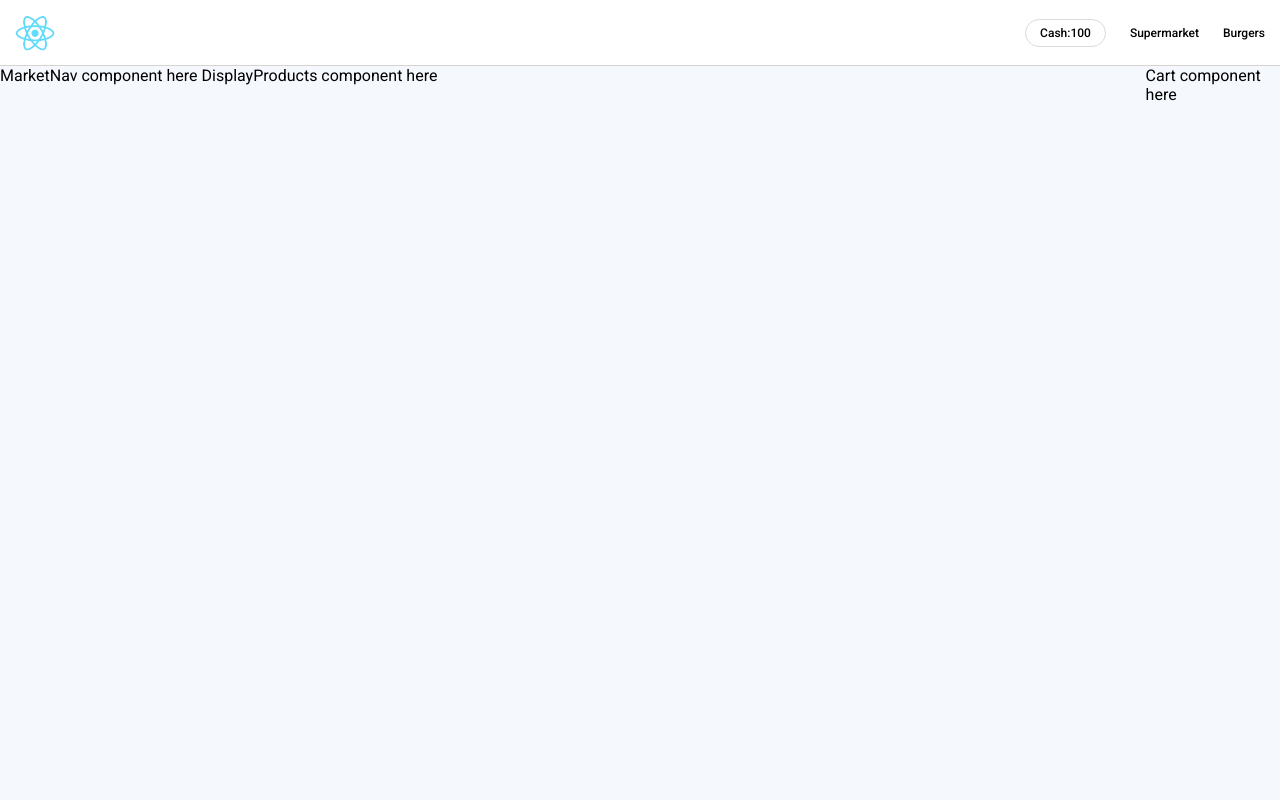
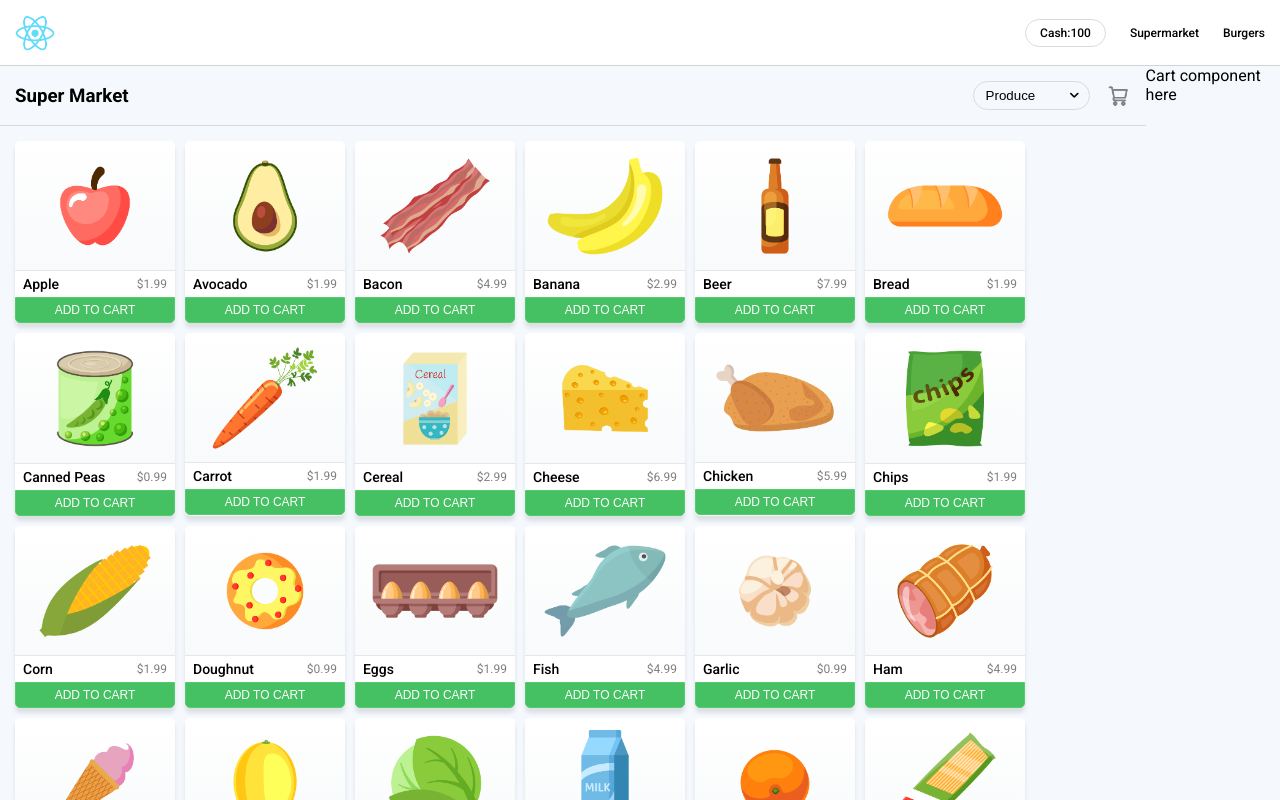
Before and after one commit to mlmirk/reactville, a React (Create React App) app: page /market in a window 1280 px wide. Built offline with nearby package versions, Linux system fonts and the light colour scheme; a web font is replaced by a local one.

Commit message:
add display products

```diff
--- a/src/Components/SuperMarket/CategoryMenu.jsx
+++ b/src/Components/SuperMarket/CategoryMenu.jsx
@@ -1,11 +1,20 @@
 import React from 'react'
 
-const CategoryMenu = () => {
+
+
+
+
+const CategoryMenu = (props) => {
+
+  const categories = [...new Set(props.products.map((product) => product.category))]
+
   return (
-    <select>
-        <option>
-
+    <select onChange={(e) => props.setProductCategory(e.target.value)} >
+      {categories.map((category, idx) => (
+        <option key={idx} value={category}>
+        {category}
         </option>
+      ))}
     </select>
   )
 }
--- a/src/Components/SuperMarket/DisplayProducts.jsx
+++ b/src/Components/SuperMarket/DisplayProducts.jsx
@@ -1,12 +1,28 @@
 import React from 'react'
+import Product from './Product'
 
-const DisplayProducts = () => {
 
+const DisplayProducts = (props) => {
+  console.log(props)
   return (
     <div className="product-list">
-      Use the map function and Product component here
+    {props.products.map((ele,idx)=>(
+      <Product
+      name={ele.name}
+      key={idx}
+      price={ele.price}
+      thumb={ele.image}
+
+      />
+
+    ))}
     </div>
   )
 }
 
 export default DisplayProducts
+// {categories.map((category, idx) => (
+//   <option key={idx} value={category}>
+//     {category}
+//   </option>
+// ))}
--- a/src/Components/SuperMarket/MarketNav.jsx
+++ b/src/Components/SuperMarket/MarketNav.jsx
@@ -1,10 +1,16 @@
 import React from 'react'
+import CategoryMenu from './CategoryMenu'
+import DisplayProducts from './DisplayProducts'
 
 const MarketNav = (props) => {
+
   return (
     <nav>
       <h1>Super Market</h1>
-      CategoryMenu component here
+      <CategoryMenu
+      products={props.products}
+      setProductCategory={props.setProductCategory}/>
+
       <button id="cart-button"></button>
     </nav>
   )
--- a/src/Components/SuperMarket/Product.jsx
+++ b/src/Components/SuperMarket/Product.jsx
@@ -1,13 +1,13 @@
 import React from 'react'
 
-const Product = () => {
+const Product = (props) => {
   return (
     <div className="product-card">
-      <img src="" alt="product icon" />
+      <img src={props.thumb} alt="product icon" />
       <section>
         <span>
-          <p id="product-name"></p>
-          <p id="product-price">$</p>
+          <p id="product-name">{props.name}</p>
+          <p id="product-price">${props.price}</p>
         </span>
         <button>ADD TO CART</button>
       </section>
--- a/src/Components/SuperMarket/SuperMarket.jsx
+++ b/src/Components/SuperMarket/SuperMarket.jsx
@@ -1,16 +1,22 @@
-import React from 'react'
+import React, { useState } from 'react'
 import '../../styles/super-market.css'
+import MarketNav from './MarketNav'
+import DisplayProducts from "./DisplayProducts"
+import Cart from "./Cart"
 
 // Components & Data
 import { products } from '../../data/market-data'
 
 const SuperMarket = () => {
-  console.log(products)
+
+
+  const[cart,setCart]=useState([])
+  const[productCategoty, setProductCategory]= useState('produce')
   return (
     <div className="super-market">
       <section>
-        MarketNav component here
-        DisplayProducts component here
+        <MarketNav products={products} setProductCategory={setProductCategory}/>
+        <DisplayProducts products={products} productCategoty={productCategoty}/>
       </section>
 
       Cart component here
```
